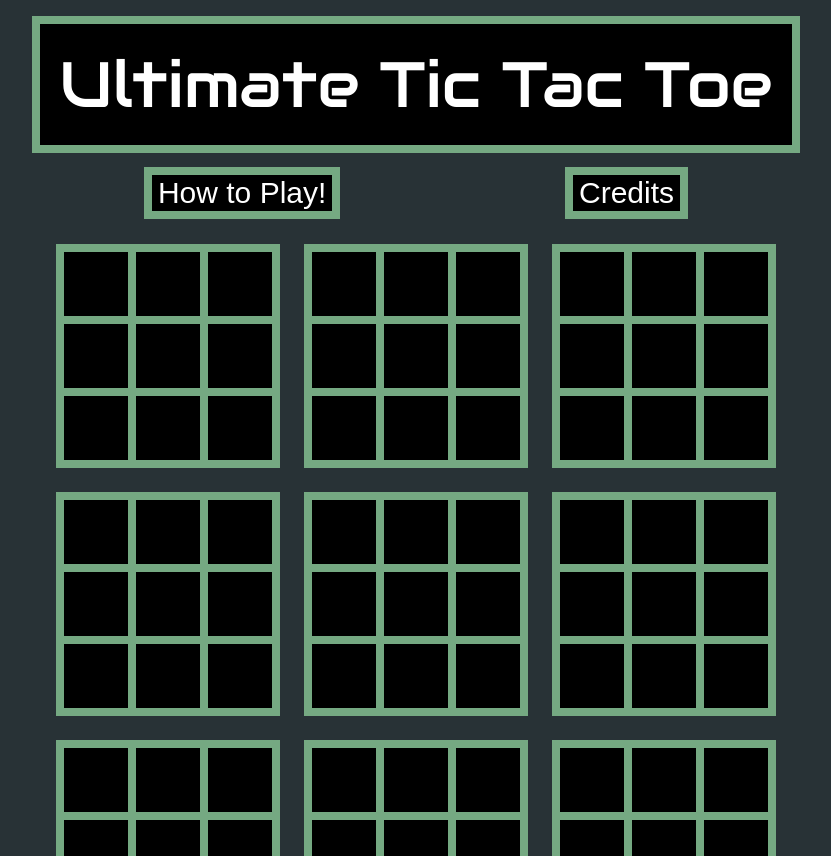
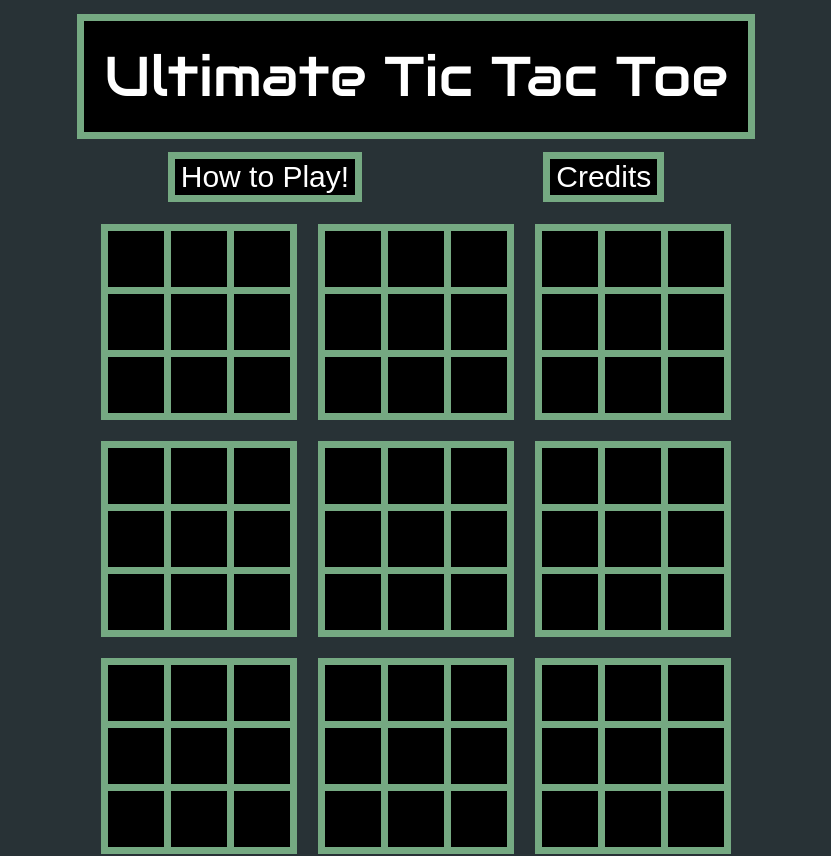
Before and after one commit to LaikaFusion/Ultimate-Tic-Tac-Toe, a React (Create React App) app in the folder ultimate-tic-tac-toe/: page / in a window 1280 px wide. Shown: the top 856 px of the page, without its empty margins (224-1055 px from the left). Built offline with nearby package versions, Linux system fonts and the light colour scheme.

Commit message:
css tweaks

```diff
--- a/ultimate-tic-tac-toe/src/App.css
+++ b/ultimate-tic-tac-toe/src/App.css
@@ -118,7 +118,7 @@ button{
     top: 100px;
     left: 0;
     right: 0;
-    max-Width:30rem;
+    max-Width:40rem;
     margin-Left: auto;
     margin-Right: auto;
 
--- a/ultimate-tic-tac-toe/src/index.css
+++ b/ultimate-tic-tac-toe/src/index.css
@@ -5,3 +5,7 @@ body {
   text-align: center;
   background-color: #283236;
 }
+
+html{
+  font-size: 14px;
+}
```
